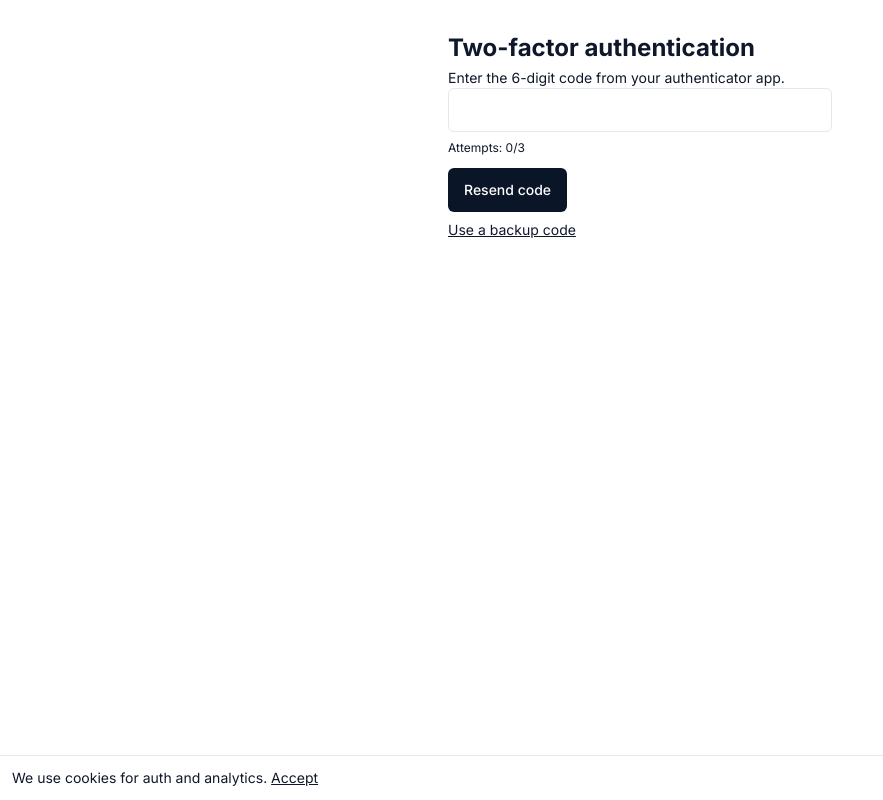
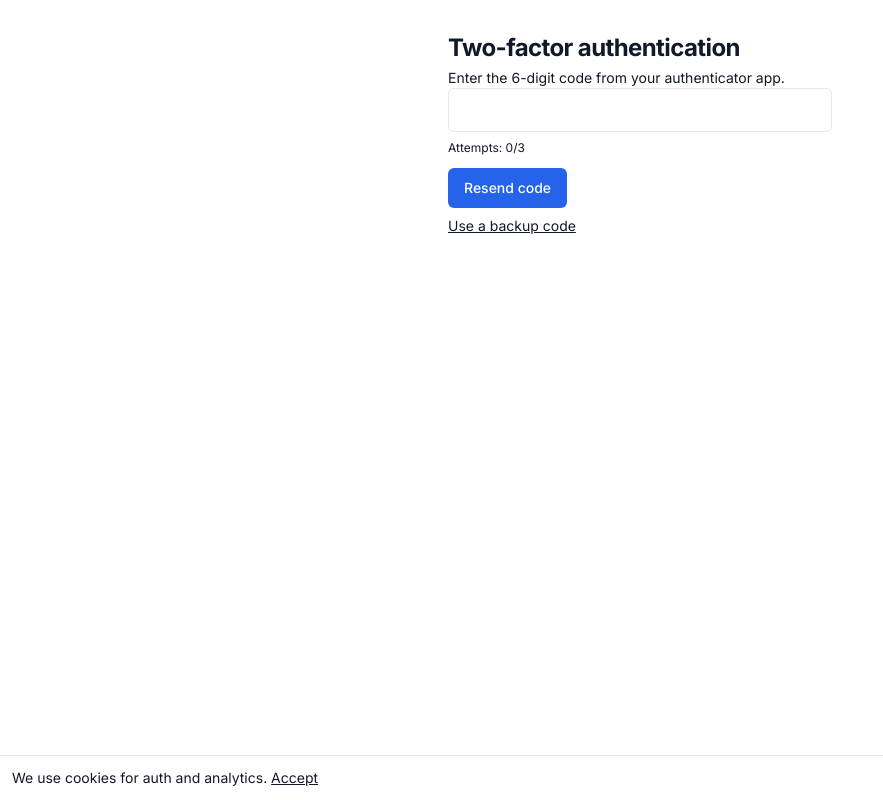
Before and after one commit to StellarRail/stellarrail-web, a Next.js app: page /mfa in a window 1280 px wide. Shown: the whole page, without its empty margins (0-883 px from the left). Built offline with nearby package versions, Linux system fonts and the light colour scheme; no server answers.

Commit message:
style(theme): configure enterprise design tokens and typography

```diff
--- a/src/app/layout.tsx
+++ b/src/app/layout.tsx
@@ -1,11 +1,12 @@
 import type { Metadata } from 'next'
-import { Inter, Space_Grotesk } from 'next/font/google'
+import { Inter, Space_Grotesk, JetBrains_Mono } from 'next/font/google'
 import '@/styles/globals.css'
 import { Providers } from '@/lib/providers'
 import { Banners, ConsentBanner } from '@/components/layout/Banners'
 
 const inter = Inter({ subsets: ['latin'], variable: '--font-inter' })
 const grotesk = Space_Grotesk({ subsets: ['latin'], variable: '--font-grotesk' })
+const jetbrains = JetBrains_Mono({ subsets: ['latin'], variable: '--font-jetbrains' })
 
 export const metadata: Metadata = {
   title: 'StellarRail — XLM Payments Dashboard',
@@ -21,7 +22,7 @@ export const metadata: Metadata = {
 export default function RootLayout({ children }: { children: React.ReactNode }): React.JSX.Element {
   return (
     <html lang="en" suppressHydrationWarning>
-      <body className={`${inter.variable} ${grotesk.variable} font-sans`}>
+      <body className={`${inter.variable} ${grotesk.variable} ${jetbrains.variable} font-sans`}>
         <a href="#main" className="skip-link">
           Skip to content
         </a>
--- a/src/components/ui/button.tsx
+++ b/src/components/ui/button.tsx
@@ -3,17 +3,15 @@ import { cva, type VariantProps } from 'class-variance-authority'
 import * as React from 'react'
 
 const buttonVariants = cva(
-  'inline-flex min-h-[44px] items-center justify-center rounded-md px-4 py-2 text-sm font-medium transition-colors focus-visible:outline-none focus-visible:ring-2 focus-visible:ring-stellar-500 disabled:pointer-events-none disabled:opacity-50',
+  'inline-flex items-center justify-center rounded-md px-4 py-2 text-sm font-medium transition-colors focus-visible:outline-none focus-visible:ring-2 focus-visible:ring-brand focus-visible:ring-offset-2 disabled:pointer-events-none disabled:opacity-50',
   {
     variants: {
       variant: {
-        default: 'bg-navy-900 text-white hover:bg-navy-700 dark:bg-stellar-500 dark:text-navy-950',
-        secondary:
-          'bg-slate-100 text-slate-900 hover:bg-slate-200 dark:bg-slate-800 dark:text-slate-100',
-        destructive: 'bg-red-600 text-white hover:bg-red-700',
-        outline:
-          'border border-slate-300 hover:bg-slate-100 dark:border-slate-700 dark:hover:bg-slate-800',
-        ghost: 'hover:bg-slate-100 dark:hover:bg-slate-800'
+        default: 'bg-brand text-white hover:bg-brand-dark',
+        secondary: 'bg-line-hover text-ink hover:bg-line',
+        destructive: 'bg-danger text-white hover:bg-danger-dark',
+        outline: 'border border-line bg-white text-ink hover:bg-line-hover',
+        ghost: 'text-ink-secondary hover:bg-line-hover hover:text-ink'
       },
       size: { default: 'h-10', sm: 'h-9 px-3', lg: 'h-11 px-6' }
     },
--- /dev/null
+++ b/src/components/ui/status-badge.tsx
@@ -0,0 +1,42 @@
+import { cn } from '@/lib/cn'
+import type { PaymentStatus } from '@/types'
+
+const styles: Record<PaymentStatus, string> = {
+  DRAFT: 'bg-ink/10 text-ink',
+  LOCKED_IN_ESCROW: 'bg-brand/10 text-brand-dark',
+  PENDING_APPROVAL: 'bg-warning/10 text-warning-dark',
+  SETTLING: 'bg-brand/10 text-brand-dark',
+  SETTLED: 'bg-success/10 text-success-dark',
+  REFUNDED: 'bg-ink/10 text-ink-secondary',
+  FAILED: 'bg-danger/10 text-danger-dark'
+}
+
+const labels: Record<PaymentStatus, string> = {
+  DRAFT: 'Draft',
+  LOCKED_IN_ESCROW: 'Locked in escrow',
+  PENDING_APPROVAL: 'Pending approval',
+  SETTLING: 'Settling',
+  SETTLED: 'Settled',
+  REFUNDED: 'Refunded',
+  FAILED: 'Failed'
+}
+
+export function StatusBadge({
+  status,
+  className
+}: {
+  status: PaymentStatus
+  className?: string
+}): React.JSX.Element {
+  return (
+    <span
+      className={cn(
+        'inline-flex items-center rounded-full px-2 py-0.5 text-xs font-medium uppercase tracking-wide',
+        styles[status],
+        className
+      )}
+    >
+      {labels[status]}
+    </span>
+  )
+}
--- a/src/styles/globals.css
+++ b/src/styles/globals.css
@@ -3,6 +3,17 @@
 @tailwind utilities;
 
 :root {
+  --bg-base: #ffffff;
+  --bg-canvas: #f9fafb;
+  --surface: #ffffff;
+  --border: #e5e7eb;
+  --border-hover: #f3f4f6;
+  --text-primary: #111827;
+  --text-secondary: #6b7280;
+  --brand: #2563eb;
+  --success: #059669;
+  --warning: #d97706;
+  --danger: #dc2626;
   --navy-900: #0a1528;
   --stellar-500: #00b5e3;
 }
@@ -12,11 +23,40 @@ html {
 }
 
 body {
-  @apply bg-white text-slate-900 dark:bg-navy-950 dark:text-slate-100 antialiased;
+  @apply bg-white font-sans text-ink antialiased dark:bg-navy-950 dark:text-slate-100;
+}
+
+h1,
+h2,
+h3 {
+  @apply tracking-tight;
+}
+
+table {
+  @apply tabular-nums;
+}
+
+::placeholder {
+  color: #9ca3af;
 }
 
 :focus-visible {
-  outline: 2px solid #00b5e3;
+  outline: 2px solid #2563eb;
+  outline-offset: 2px;
+}
+
+input,
+select,
+textarea {
+  @apply focus-visible:outline-none;
+}
+
+input:focus-visible,
+select:focus-visible,
+textarea:focus-visible,
+button:focus-visible,
+a:focus-visible {
+  outline: 2px solid #2563eb;
   outline-offset: 2px;
 }
 
@@ -30,7 +70,7 @@ body {
   left: 0.5rem;
   top: 0.5rem;
   padding: 0.5rem 1rem;
-  background: #0a1528;
+  background: #111827;
   color: #fff;
   border-radius: 0.375rem;
 }
--- a/tailwind.config.ts
+++ b/tailwind.config.ts
@@ -5,6 +5,31 @@ module.exports = {
   theme: {
     extend: {
       colors: {
+        canvas: '#F9FAFB',
+        ink: {
+          DEFAULT: '#111827',
+          secondary: '#6B7280'
+        },
+        line: {
+          DEFAULT: '#E5E7EB',
+          hover: '#F3F4F6'
+        },
+        brand: {
+          DEFAULT: '#2563EB',
+          dark: '#1D4ED8'
+        },
+        success: {
+          DEFAULT: '#059669',
+          dark: '#047857'
+        },
+        warning: {
+          DEFAULT: '#D97706',
+          dark: '#B45309'
+        },
+        danger: {
+          DEFAULT: '#DC2626',
+          dark: '#B91C1C'
+        },
         navy: {
           50: '#eef3ff',
           100: '#d9e4ff',
@@ -23,7 +48,8 @@ module.exports = {
       },
       fontFamily: {
         sans: ['var(--font-inter)', 'system-ui', 'sans-serif'],
-        display: ['var(--font-grotesk)', 'var(--font-inter)', 'sans-serif']
+        display: ['var(--font-grotesk)', 'var(--font-inter)', 'sans-serif'],
+        mono: ['var(--font-jetbrains)', 'ui-monospace', 'monospace']
       }
     }
   },
```
